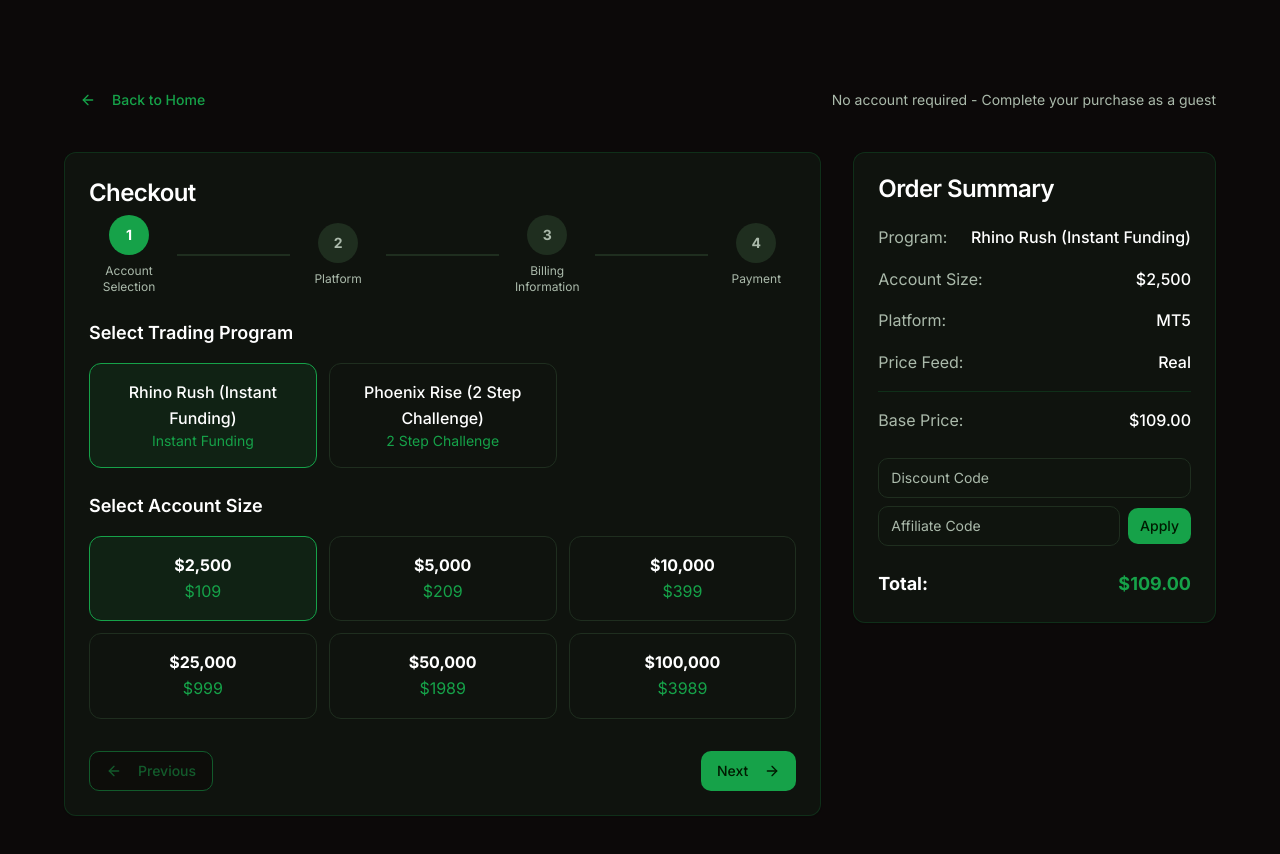
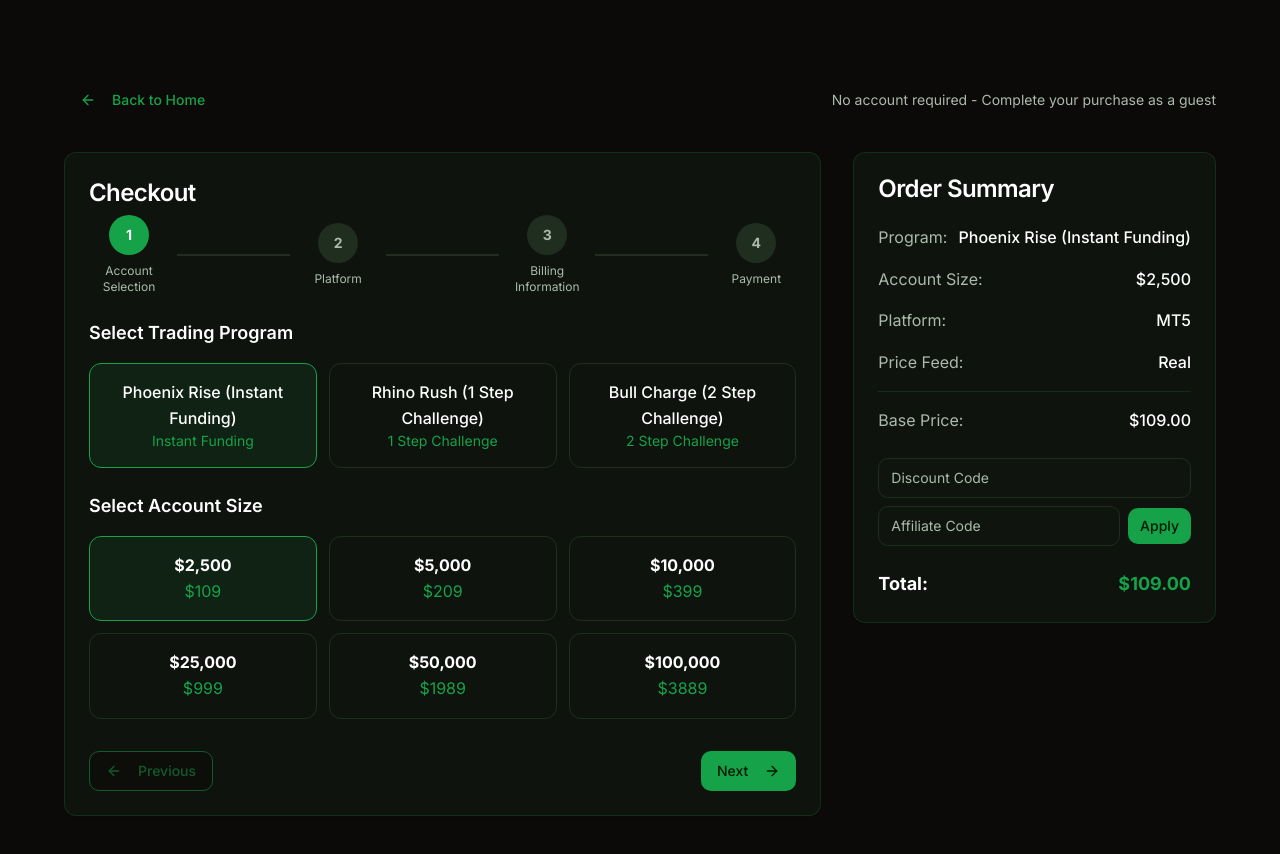
Before and after one commit to fundedgiants/fundedgiants-web-18, a React (Vite) app: page /checkout in a window 1280 px wide. Built offline with nearby package versions, Linux system fonts and the light colour scheme.

Commit message:
Refactor trading programs and pricing

```diff
--- a/src/components/Checkout.tsx
+++ b/src/components/Checkout.tsx
@@ -53,7 +53,7 @@ const Checkout = () => {
   } | null>(null);
 
   const [checkoutData, setCheckoutData] = useState<CheckoutState>({
-    program: searchParams.get('program') || 'heracles',
+    program: searchParams.get('program') || 'phoenix',
     accountSize: searchParams.get('size') || '2500',
     platform: 'MT5',
     priceFeed: 'real',
@@ -74,7 +74,7 @@ const Checkout = () => {
 
   useEffect(() => {
     const program = checkoutData.program;
-    if (program === 'heracles') {
+    if (program === 'phoenix') {
         setCheckoutData(prev => ({ ...prev, priceFeed: 'real' }));
     } else {
         setCheckoutData(prev => ({ ...prev, priceFeed: 'simulated' }));
@@ -82,17 +82,27 @@ const Checkout = () => {
   }, [checkoutData.program]);
 
   const programs = {
-    heracles: { name: 'Rhino Rush (Instant Funding)', subtitle: 'Instant Funding' },
-    zeus: { name: 'Phoenix Rise (2 Step Challenge)', subtitle: '2 Step Challenge' }
+    phoenix: { name: 'Phoenix Rise (Instant Funding)', subtitle: 'Instant Funding' },
+    rhino: { name: 'Rhino Rush (1 Step Challenge)', subtitle: '1 Step Challenge' },
+    bull: { name: 'Bull Charge (2 Step Challenge)', subtitle: '2 Step Challenge' }
+  };
+
+  const getPriceForAccount = (program: string, size: string): number => {
+    const prices: Record<string, Record<string, number>> = {
+      phoenix: { '2500': 109, '5000': 209, '10000': 399, '25000': 999, '50000': 1989, '100000': 3889 },
+      rhino: { '2500': 59, '5000': 99, '10000': 159, '25000': 299, '50000': 559, '100000': 799 },
+      bull: { '2500': 29, '5000': 49, '10000': 89, '25000': 189, '50000': 369, '100000': 569 }
+    };
+    return prices[program]?.[size] || 0;
   };
 
   const accountSizes = [
-    { value: '2500', label: '$2,500', price: checkoutData.program === 'heracles' ? 109 : 27 },
-    { value: '5000', label: '$5,000', price: checkoutData.program === 'heracles' ? 209 : 47 },
-    { value: '10000', label: '$10,000', price: checkoutData.program === 'heracles' ? 399 : 87 },
-    { value: '25000', label: '$25,000', price: checkoutData.program === 'heracles' ? 999 : 187 },
-    { value: '50000', label: '$50,000', price: checkoutData.program === 'heracles' ? 1989 : 367 },
-    { value: '100000', label: '$100,000', price: checkoutData.program === 'heracles' ? 3989 : 567 }
+    { value: '2500', label: '$2,500', price: getPriceForAccount(checkoutData.program, '2500') },
+    { value: '5000', label: '$5,000', price: getPriceForAccount(checkoutData.program, '5000') },
+    { value: '10000', label: '$10,000', price: getPriceForAccount(checkoutData.program, '10000') },
+    { value: '25000', label: '$25,000', price: getPriceForAccount(checkoutData.program, '25000') },
+    { value: '50000', label: '$50,000', price: getPriceForAccount(checkoutData.program, '50000') },
+    { value: '100000', label: '$100,000', price: getPriceForAccount(checkoutData.program, '100000') }
   ];
 
   const steps = [
@@ -362,7 +372,8 @@ const Checkout = () => {
       case 2:
         const platforms = [
           { value: 'MT5', label: 'MetaTrader 5' },
-          { value: 'MatchTrader', label: 'MatchTrader' }
+          { value: 'cTrader', label: 'cTrader' },
+          { value: 'Match-Trader', label: 'Match-Trader' }
         ];
         return (
           <div className="space-y-6">
--- a/src/components/Footer.tsx
+++ b/src/components/Footer.tsx
@@ -34,7 +34,7 @@ const Footer = () => {
   ];
 
   const programs = [
-    "Rhino Rush", "Phoenix Rise", "Account Scaling", "Risk Management"
+    "Phoenix Rise", "Rhino Rush", "Bull Charge", "Account Scaling", "Risk Management"
   ];
 
   return (
--- a/src/components/Hero.tsx
+++ b/src/components/Hero.tsx
@@ -41,7 +41,7 @@ const Hero = () => {
           <div className="grid grid-cols-1 md:grid-cols-3 gap-8 max-w-4xl mx-auto">
             <div className="flex flex-col items-center p-6 bg-card/20 backdrop-blur-sm rounded-lg border border-primary/20">
               <TrendingUp className="h-12 w-12 text-primary mb-4" />
-              <h3 className="text-xl font-semibold mb-2 text-foreground">Instant Funding</h3>
+              <h3 className="text-xl font-semibold mb-2 text-foreground">Daily Payouts</h3>
               <p className="text-muted-foreground text-center">Get trading capital immediately with our Heracles program</p>
             </div>
 
--- a/src/components/Testimonials.tsx
+++ b/src/components/Testimonials.tsx
@@ -9,7 +9,7 @@ const Testimonials = () => {
     {
       name: "Marcus Johnson",
       role: "Professional Trader",
-      content: "FundedGiants transformed my trading career. The instant funding program allowed me to scale quickly without the stress of lengthy evaluations.",
+      content: "FundedGiants transformed my trading career. The Phoenix Rise program allowed me to scale quickly and receive daily payouts.",
       rating: 5,
       avatar: "MJ"
     },
--- a/src/components/TradingPrograms.tsx
+++ b/src/components/TradingPrograms.tsx
@@ -13,13 +13,13 @@ const TradingPrograms = () => {
 
   const programs = [
     {
-      name: "Rhino Rush (Instant Funding)",
+      name: "Phoenix Rise (Instant Funding)",
       subtitle: "Instant Funding",
-      description: "Prove your divine trading prowess with our instant funding program.",
+      description: "Get funded instantly and start trading with our most premium program. Full entry fee refund with your first payout!",
       accountSizes: ["$2,500", "$5,000", "$10,000", "$25,000", "$50,000", "$100,000"],
       accountValues: ["2500", "5000", "10000", "25000", "50000", "100000"],
-      prices: ["$109", "$209", "$399", "$999", "$1989", "$3989"],
-      programKey: "heracles",
+      prices: ["$109", "$209", "$399", "$999", "$1,989", "$3,889"],
+      programKey: "phoenix",
       tableData: [
         {
           label: "Daily Drawdown",
@@ -31,13 +31,66 @@ const TradingPrograms = () => {
         },
         {
           label: "1st Withdrawal",
-          subtitle: "5 Min Trading Days",
+          subtitle: "10% Profit Target, 5 Min Trading Days",
           values: ["$250 (10%)", "$500 (10%)", "$1,000 (10%)", "$2,500 (10%)", "$5,000 (10%)", "$10,000 (10%)"],
           profitSplit: "70:30 Profit Split"
         },
         {
           label: "2nd Withdrawal & All Subsequent",
-          subtitle: "Daily withdrawal if 5% hit OR 5 Min Trading Days",
+          subtitle: "5% for Daily Withdrawal OR 5 Min Trading Days",
+          values: ["$125 (5%)", "$250 (5%)", "$500 (5%)", "$1,250 (5%)", "$2,500 (5%)", "$5,000 (5%)"],
+          profitSplit: "70:30 Profit Split"
+        },
+        {
+          label: "Max Trading Days",
+          values: ["Unlimited", "Unlimited", "Unlimited", "Unlimited", "Unlimited", "Unlimited"]
+        },
+        {
+          label: "Available Leverage",
+          values: ["1:30", "1:30", "1:30", "1:30", "1:30", "1:30"]
+        },
+        {
+          label: "Fee Refund",
+          values: ["Yes", "Yes", "Yes", "Yes", "Yes", "Yes"]
+        },
+        {
+          label: "Scaling",
+          values: ["No Scaling", "2x After 10 Payouts", "2.5x After 10 Payouts", "2x After 10 Payouts", "2x After 10 Payouts", "2x After 10 Payouts"]
+        },
+        {
+          label: "Max Scaling",
+          values: ["None", "$50,000", "$100,000", "$250,000", "$500,000", "$1,000,000"]
+        }
+      ]
+    },
+    {
+      name: "Rhino Rush (1 Step Challenge)",
+      subtitle: "1 Step Challenge",
+      description: "One evaluation step to prove yourself and get funded quickly. Pass in just 1 day!",
+      accountSizes: ["$2,500", "$5,000", "$10,000", "$25,000", "$50,000", "$100,000"],
+      accountValues: ["2500", "5000", "10000", "25000", "50000", "100000"],
+      prices: ["$59", "$99", "$159", "$299", "$559", "$799"],
+      programKey: "rhino",
+      tableData: [
+        {
+          label: "Daily Drawdown",
+          values: ["$100 (4%)", "$200 (4%)", "$400 (4%)", "$1,000 (4%)", "$2,000 (4%)", "$4,000 (4%)"]
+        },
+        {
+          label: "Overall Drawdown",
+          values: ["$200 (8%)", "$400 (8%)", "$800 (8%)", "$2,000 (8%)", "$4,000 (8%)", "$8,000 (8%)"]
+        },
+        {
+          label: "Challenge Profit Target",
+          values: ["$250 (10%)", "$500 (10%)", "$1,000 (10%)", "$2,500 (10%)", "$5,000 (10%)", "$10,000 (10%)"]
+        },
+        {
+          label: "Min Challenge Days",
+          values: ["1 Day", "1 Day", "1 Day", "1 Day", "1 Day", "1 Day"]
+        },
+        {
+          label: "Funded Withdrawals",
+          subtitle: "5% for Daily Withdrawal OR 5 Min Trading Days",
           values: ["$125 (5%)", "$250 (5%)", "$500 (5%)", "$1,250 (5%)", "$2,500 (5%)", "$5,000 (5%)"],
           profitSplit: "70:30 Profit Split"
         },
@@ -64,13 +117,13 @@ const TradingPrograms = () => {
       ]
     },
     {
-      name: "Phoenix Rise (2 Step Challenge)",
+      name: "Bull Charge (2 Step Challenge)",
       subtitle: "2 Step Challenge",
-      description: "Rule the markets like a god with our most prestigious 2-step challenge program.",
+      description: "Master the art of trading with our comprehensive two-step evaluation program. Most affordable entry point!",
       accountSizes: ["$2,500", "$5,000", "$10,000", "$25,000", "$50,000", "$100,000"],
       accountValues: ["2500", "5000", "10000", "25000", "50000", "100000"],
-      prices: ["$27", "$47", "$87", "$187", "$367", "$567"],
-      programKey: "zeus",
+      prices: ["$29", "$49", "$89", "$189", "$369", "$569"],
+      programKey: "bull",
       tableData: [
         {
           label: "Daily Drawdown",
@@ -81,22 +134,20 @@ const TradingPrograms = () => {
           values: ["$250 (10%)", "$500 (10%)", "$1,000 (10%)", "$2,500 (10%)", "$5,000 (10%)", "$10,000 (10%)"]
         },
         {
-          label: "Profit Target Phase 1",
+          label: "Phase 1 Profit Target",
           values: ["$250 (10%)", "$500 (10%)", "$1,000 (10%)", "$2,500 (10%)", "$5,000 (10%)", "$10,000 (10%)"]
         },
         {
-          label: "Profit Target Phase 2",
-          values: ["$125 (5%)", "$250 (5%)", "$750 (5%)", "$1,250 (5%)", "$2,500 (5%)", "$5,000 (5%)"]
+          label: "Phase 2 Profit Target",
+          values: ["$125 (5%)", "$250 (5%)", "$500 (5%)", "$1,250 (5%)", "$2,500 (5%)", "$5,000 (5%)"]
         },
         {
-          label: "1st Withdrawal (Funded Stage)",
-          subtitle: "5 Min Trading Days",
-          values: ["$250 (10%)", "$500 (10%)", "$1,000 (10%)", "$2,500 (10%)", "$5,000 (10%)", "$10,000 (10%)"],
-          profitSplit: "70:30 Profit Split"
+          label: "Min Challenge Days",
+          values: ["1 Day Each", "1 Day Each", "1 Day Each", "1 Day Each", "1 Day Each", "1 Day Each"]
         },
         {
-          label: "2nd Withdrawal & All Subsequent",
-          subtitle: "Daily withdrawal if 5% hit OR 5 Min Trading Days",
+          label: "Funded Withdrawals",
+          subtitle: "5% for Daily Withdrawal OR 5 Min Trading Days",
           values: ["$125 (5%)", "$250 (5%)", "$500 (5%)", "$1,250 (5%)", "$2,500 (5%)", "$5,000 (5%)"],
           profitSplit: "70:30 Profit Split"
         },
@@ -110,7 +161,7 @@ const TradingPrograms = () => {
         },
         {
           label: "Fee Refund",
-          values: ["Yes", "Yes", "Yes", "Yes", "Yes", "Yes"]
+          values: ["No", "No", "No", "No", "No", "No"]
         },
         {
           label: "Scaling",
@@ -129,34 +180,40 @@ const TradingPrograms = () => {
       <div className="container mx-auto px-4">
         <div className="text-center mb-16">
           <h2 className="text-3xl md:text-5xl font-bold mb-6 bg-gradient-to-r from-primary via-accent to-primary bg-clip-text text-transparent">
-            ⚔️ Choose Your Divine Path ⚔️
+            ⚔️ Choose Your Trading Path ⚔️
           </h2>
           <p className="text-xl text-muted-foreground max-w-2xl mx-auto">
-            Select your cosmic trading program and begin your ascension to trading godhood
+            Select your trading program and begin your journey with FundedGiants - Your Daily Payout A-Book Prop Trading Firm
           </p>
         </div>
 
         {/* Tabbed Program Selector */}
-        <Tabs defaultValue="heracles" className="max-w-7xl mx-auto">
-          <TabsList className="grid w-full grid-cols-2 mb-12 bg-cosmic-card border border-cosmic-purple/30">
+        <Tabs defaultValue="phoenix" className="max-w-7xl mx-auto">
+          <TabsList className="grid w-full grid-cols-3 mb-12 bg-cosmic-card border border-cosmic-purple/30">
             <TabsTrigger
-              value="heracles"
+              value="phoenix"
+              className="data-[state=active]:bg-gradient-to-r data-[state=active]:from-primary data-[state=active]:to-accent data-[state=active]:text-white"
+            >
+              Phoenix Rise
+            </TabsTrigger>
+            <TabsTrigger
+              value="rhino"
               className="data-[state=active]:bg-gradient-to-r data-[state=active]:from-primary data-[state=active]:to-accent data-[state=active]:text-white"
             >
               Rhino Rush
             </TabsTrigger>
             <TabsTrigger
-              value="zeus"
+              value="bull"
               className="data-[state=active]:bg-gradient-to-r data-[state=active]:from-primary data-[state=active]:to-accent data-[state=active]:text-white"
             >
-              Phoenix Rise
+              Bull Charge
             </TabsTrigger>
           </TabsList>
 
-          {programs.map((program, programIndex) => (
+          {programs.map((program) => (
             <TabsContent
-              key={program.name.toLowerCase().replace(' ', '')}
-              value={programIndex === 0 ? 'heracles' : 'zeus'}
+              key={program.programKey}
+              value={program.programKey}
             >
               <Card className="bg-cosmic-card border-cosmic-purple/30 shadow-cosmic backdrop-blur-sm">
                 <CardHeader className="text-center pb-8">
--- a/src/pages/About.tsx
+++ b/src/pages/About.tsx
@@ -62,7 +62,7 @@ const About = () => {
               {
                 icon: Zap,
                 title: "Speed",
-                description: "Lightning-fast evaluations, instant funding, and 24-hour maximum payout processing."
+                description: "Lightning-fast evaluations, daily payouts, and 24-hour maximum payout processing."
               },
               {
                 icon: Trophy,
--- a/src/pages/FAQ.tsx
+++ b/src/pages/FAQ.tsx
@@ -12,11 +12,11 @@ const FAQ = () => {
       questions: [
         {
           question: "What is FundedGiants?",
-          answer: "FundedGiants is a divine proprietary trading firm that provides funding up to $200,000 to skilled traders, with the potential to scale up to $1,000,000. We offer two celestial programs: Rhino Rush (instant funding) and Phoenix Rise (two-step evaluation). Our mission is to empower talented traders with the capital they need to achieve their trading goals while maintaining transparent and fair rules."
+          answer: "FundedGiants is a Daily Payout A-Book Proprietary Trading Firm that provides funding up to $100,000 to skilled traders, with the potential to scale up to $1,000,000. We offer three programs: Phoenix Rise (instant funding), Rhino Rush (1-step challenge), and Bull Charge (2-step challenge). Our mission is to empower talented traders with the capital they need to achieve their trading goals while maintaining transparent and fair rules."
         },
         {
           question: "How do I get started with FundedGiants?",
-          answer: "Getting started is simple:\n1. Choose your divine path from our two programs (Rhino Rush or Phoenix Rise)\n2. Select your preferred account size ($2,500 to $200,000)\n3. Complete the registration and payment process\n4. Receive your trading credentials within 24 hours\n5. Begin trading according to your program's rules\n6. Start earning profits and request withdrawals\n\nOur cosmic support team will guide you through each step of the journey."
+          answer: "Getting started is simple:\n1. Choose your program from our three options (Phoenix Rise, Rhino Rush, or Bull Charge)\n2. Select your preferred account size ($2,500 to $100,000)\n3. Complete the registration and payment process\n4. Receive your trading credentials within 24 hours\n5. Begin trading according to your program's rules\n6. Start earning profits and request withdrawals\n\nOur support team will guide you through each step of the journey."
         },
         {
           question: "What trading platforms do you support?",
@@ -32,8 +32,8 @@ const FAQ = () => {
       category: "Account Types & Programs",
       questions: [
         {
-          question: "What's the difference between Rhino Rush and Phoenix Rise programs?",
-          answer: "**Rhino Rush (Instant Funding):**\n- Immediate access to funded account\n- No evaluation phase required\n- Higher entry cost but instant gratification\n- Graduated profit splits: 50% → 60% → 70%\n- Perfect for experienced traders\n\n**Phoenix Rise (2-Step Challenge):**\n- Two evaluation phases\n- Phase 1: 10% profit target, Phase 2: 5% profit target\n- 70% profit split from first payout\n- Lowest entry cost\n- Ideal for new or budget-conscious traders"
+          question: "What's the difference between Phoenix Rise, Rhino Rush, and Bull Charge programs?",
+          answer: "**Phoenix Rise (Instant Funding):**\n- Immediate access to funded account\n- No evaluation phase required\n- Higher entry cost but instant access\n- 70% profit split from first payout\n- Full entry fee refund with first payout\n- Perfect for experienced traders\n\n**Rhino Rush (1-Step Challenge):**\n- One evaluation phase with 10% profit target\n- Can pass in just 1 day\n- Mid-range pricing\n- 70% profit split from first payout\n- Ideal for skilled traders\n\n**Bull Charge (2-Step Challenge):**\n- Two evaluation phases\n- Phase 1: 10% profit target, Phase 2: 5% profit target\n- Can pass each phase in 1 day\n- 70% profit split from first payout\n- Lowest entry cost\n- Perfect for new or budget-conscious traders"
         },
         {
           question: "What account sizes are available?",
@@ -58,7 +58,7 @@ const FAQ = () => {
         },
         {
           question: "How does the maximum drawdown work?",
-          answer: "Maximum drawdown varies by program and is calculated from your highest balance achieved (high-water mark).\n\n**Drawdown Limits:**\n- **Rhino Rush**: 7% for all account sizes\n- **Phoenix Rise**: 8% for all account sizes\n\n**How it works:**\n- Calculated from your highest closed balance\n- Never resets - always from highest point\n- Based on closed equity, not floating P&L\n\n**Example with $10,000 account (8% max drawdown):**\n- Starting balance: $10,000 → Max drawdown line: $9,200\n- Account grows to $12,000 → New max drawdown line: $11,040\n- Account grows to $15,000 → New max drawdown line: $13,800\n\n**Important:** Your closed equity must never fall below the maximum drawdown line."
+          answer: "Maximum drawdown varies by program and is calculated from your highest balance achieved (high-water mark).\n\n**Daily Drawdown Limits:**\n- **Phoenix Rise**: 4% daily, 7% overall\n- **Rhino Rush**: 4% daily, 8% overall\n- **Bull Charge**: 5% daily, 10% overall\n\n**How it works:**\n- Daily drawdown resets each day at market open\n- Overall drawdown calculated from your highest closed balance\n- Never resets - always from highest point\n- Based on closed equity, not floating P&L\n\n**Example with $10,000 account (5% daily, 10% overall):**\n- Starting balance: $10,000 → Overall drawdown line: $9,000\n- Daily drawdown: Cannot lose more than $500 in a single day\n- Account grows to $12,000 → New overall drawdown line: $10,800\n- Account grows to $15,000 → New overall drawdown line: $13,500\n\n**Important:** Your closed equity must never fall below the maximum drawdown line."
         },
         {
           question: "What is the Consistency Rule?",
@@ -100,7 +100,7 @@ const FAQ = () => {
         },
         {
           question: "How do profit splits work in practice?",
-          answer: "**Standard Profit Splits:**\n\n**Rhino Rush Program:**\n- 1st payout: 50% to trader, 50% to firm\n- 2nd payout: 60% to trader, 40% to firm\n- 3rd+ payouts: 70% to trader, 30% to firm\n\n**Phoenix Rise Program:**\n- All payouts: 70% to trader, 30% to firm\n- Consistent from first withdrawal\n\n**With 80:20 Add-on (+50% fee):**\n- All payouts: 80% to trader, 20% to firm\n- Applies from very first withdrawal\n- Significant earning enhancement\n\n**Practical Examples:**\n\n**$1,000 Profit on Phoenix Rise Program:**\n- Standard split: You receive $700, firm keeps $300\n- With 80:20 add-on: You receive $800, firm keeps $200\n\n**$5,000 Profit on Rhino Rush Program:**\n- 1st payout: You receive $2,500, firm keeps $2,500\n- 2nd payout: You receive $3,000, firm keeps $2,000\n- 3rd+ payout: You receive $3,500, firm keeps $1,500\n\n**Calculation Method:**\n- Based on net profits after covering losses\n- Applied to each individual withdrawal\n- Transparent calculation provided"
+          answer: "**Profit Split (All Programs):**\n- All payouts: 70% to trader, 30% to firm\n- Consistent across all three programs\n- Applied from very first withdrawal\n\n**Withdrawal Conditions:**\n\n**Phoenix Rise (Instant Funding):**\n- 1st withdrawal: Must hit 10% profit, minimum 5 trading days\n- 2nd+ withdrawals: Must hit 5% profit for daily withdrawal OR withdraw every 5 trading days\n\n**Rhino Rush & Bull Charge (Challenge Programs):**\n- Funded stage: Must hit 5% profit for daily withdrawal OR withdraw every 5 trading days\n- Can withdraw multiple times daily if you keep hitting 5% profit\n\n**Practical Examples:**\n\n**$1,000 Profit:**\n- You receive $700, firm keeps $300\n\n**$5,000 Profit:**\n- You receive $3,500, firm keeps $1,500\n\n**Daily Payout Example:**\n- Hit 5% on Monday morning → Request payout → Get funded same day\n- Hit another 5% Monday afternoon → Request another payout → Get funded same day\n- Continue as long as you keep hitting the 5% threshold\n\n**Calculation Method:**\n- Based on net profits after covering losses\n- Applied to each individual withdrawal\n- Transparent calculation provided"
         },
         {
           question: "Are there any hidden fees or charges?",
```
